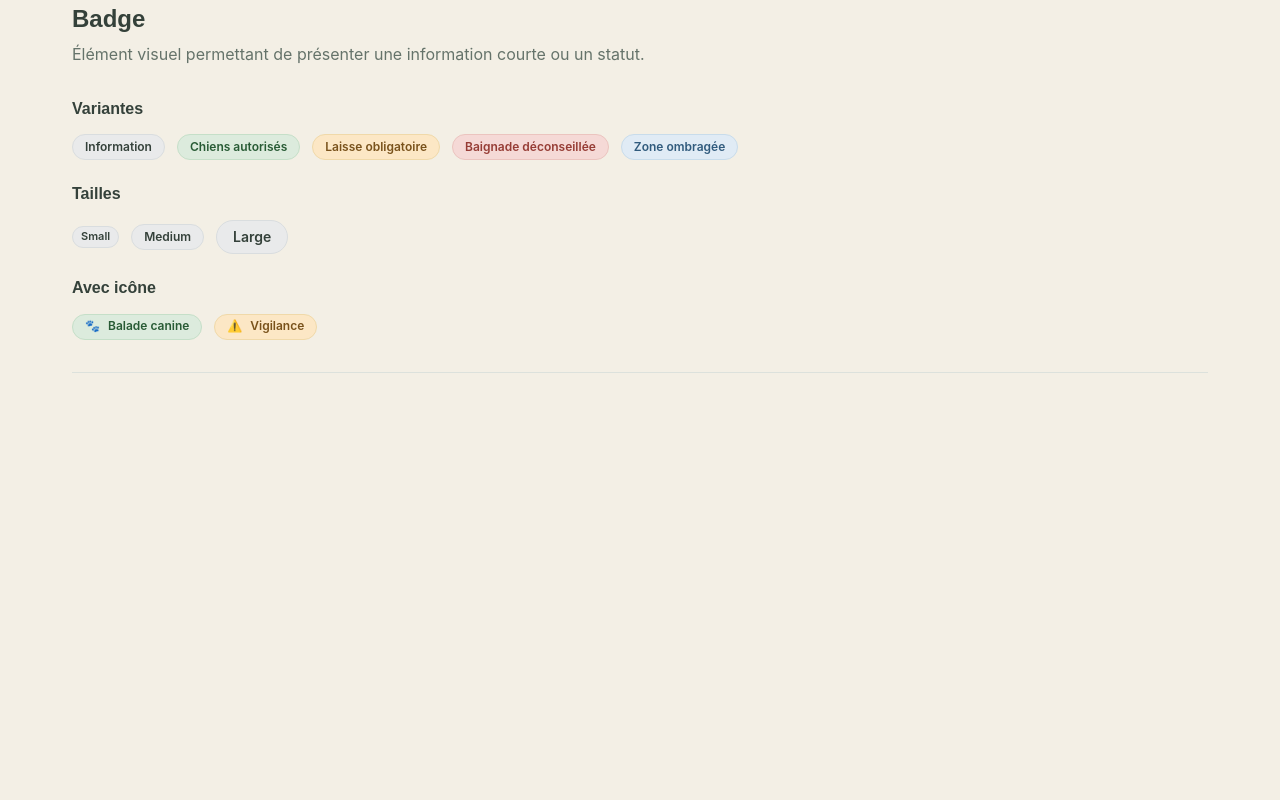
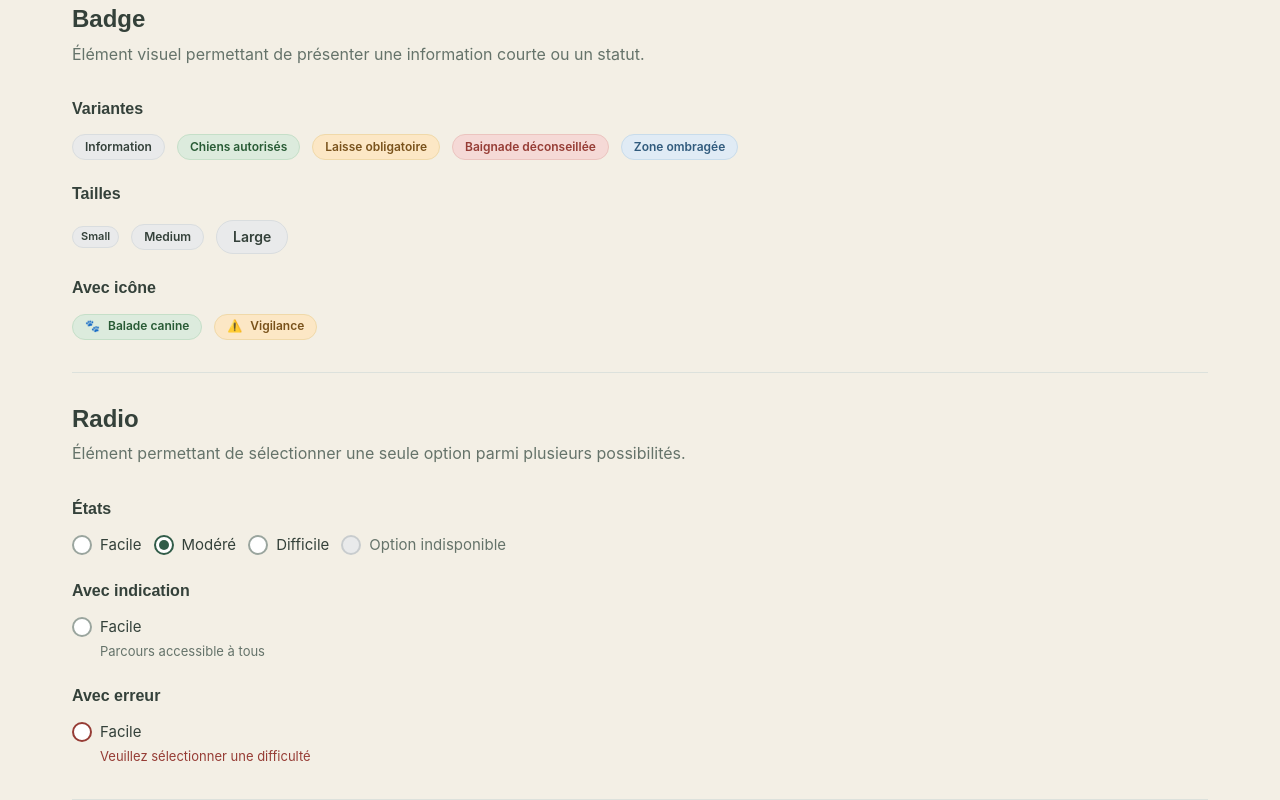
Before and after one commit to Melprcllr/girond-ogs, a React (Vite) app in the folder frontend/: page /design-system in a window 1280 px wide. Shown: the part 2564-3364 px from the top of the page. Before the commit the page ends 2969 px from the top, so only its background shows below. Built offline with nearby package versions, Linux system fonts and the light colour scheme.

Commit message:
feat(frontend): add radio atom to design system

```diff
--- /dev/null
+++ b/frontend/src/components/atoms/Radio/Radio.scss
@@ -0,0 +1,87 @@
+.radio-field {
+    display: flex;
+    flex-direction: column;
+    gap: var(--spacing-1);
+
+    &__hint {
+        margin-left: 28px;
+        color: var(--color-text-secondary);
+        font-size: 0.8125rem;
+    }
+
+    &__error {
+        margin-left: 28px;
+        color: #963c35;
+        font-size: 0.8125rem;
+    }
+}
+
+.radio {
+    display: inline-flex;
+    align-items: center;
+    gap: var(--spacing-2);
+    width: fit-content;
+    cursor: pointer;
+
+    &__input {
+        position: absolute;
+        width: 1px;
+        height: 1px;
+        opacity: 0;
+
+        &:focus-visible+.radio__control {
+            outline: 2px solid var(--color-primary);
+            outline-offset: 3px;
+        }
+
+        &:checked+.radio__control {
+            border-color: var(--color-primary);
+
+            &::after {
+                transform: scale(1);
+            }
+        }
+
+        &:disabled+.radio__control {
+            background-color: var(--color-unknown);
+            border-color: #c8ccce;
+            cursor: not-allowed;
+        }
+
+        &:disabled~.radio__label {
+            color: var(--color-text-secondary);
+            cursor: not-allowed;
+        }
+
+        &[aria-invalid="true"]+.radio__control {
+            border-color: #963c35;
+        }
+    }
+
+    &__control {
+        display: inline-flex;
+        align-items: center;
+        justify-content: center;
+        width: 20px;
+        height: 20px;
+        flex-shrink: 0;
+        border: 2px solid #9aa59e;
+        border-radius: 50%;
+        background-color: var(--color-surface);
+
+        &::after {
+            content: "";
+            width: 10px;
+            height: 10px;
+            border-radius: 50%;
+            background-color: var(--color-primary);
+            transform: scale(0);
+            transition: transform 150ms ease;
+        }
+    }
+
+    &__label {
+        color: var(--color-text-primary);
+        font-size: 0.9375rem;
+    }
+}
--- /dev/null
+++ b/frontend/src/components/atoms/Radio/Radio.tsx
@@ -0,0 +1,65 @@
+import { useId, type InputHTMLAttributes } from "react";
+import "./Radio.scss";
+
+interface RadioProps extends InputHTMLAttributes<HTMLInputElement> {
+    label: string;
+    hint?: string;
+    error?: string;
+}
+
+function Radio({
+    label,
+    hint,
+    error,
+    id,
+    className = "",
+    ...props
+}: RadioProps) {
+    const generatedId = useId();
+    const radioId = id ?? generatedId;
+
+    const hintId = `${radioId}-hint`;
+    const errorId = `${radioId}-error`;
+
+    const describedBy = [
+        hint ? hintId : null,
+        error ? errorId : null,
+    ]
+        .filter(Boolean)
+        .join(" ") || undefined;
+
+    const classes = ["radio", className].filter(Boolean).join(" ");
+
+    return (
+        <div className="radio-field">
+            <label className={classes} htmlFor={radioId}>
+                <input
+                    {...props}
+                    id={radioId}
+                    type="radio"
+                    className="radio__input"
+                    aria-describedby={describedBy}
+                    aria-invalid={error ? true : undefined}
+                />
+
+                <span className="radio__control" aria-hidden="true" />
+
+                <span className="radio__label">{label}</span>
+            </label>
+
+            {hint && (
+                <span id={hintId} className="radio-field__hint">
+                    {hint}
+                </span>
+            )}
+
+            {error && (
+                <span id={errorId} className="radio-field__error">
+                    {error}
+                </span>
+            )}
+        </div>
+    );
+}
+
+export default Radio;
--- a/frontend/src/pages/DesignSystemPage/DesignSystemPage.tsx
+++ b/frontend/src/pages/DesignSystemPage/DesignSystemPage.tsx
@@ -3,6 +3,7 @@ import Input from "../../components/atoms/Input/Input";
 import Checkbox from "../../components/atoms/Checkbox/Checkbox";
 import Select from "../../components/atoms/Select/Select";
 import Badge from "../../components/atoms/Badge/Badge";
+import Radio from "../../components/atoms/Radio/Radio";
 import "./DesignSystemPage.scss";
 
 function DesignSystemPage() {
@@ -253,6 +254,70 @@ function DesignSystemPage() {
                 </div>
             </section>
 
+            <section className="design-system-section">
+                <div className="design-system-section__header">
+                    <h2>Radio</h2>
+                    <p>
+                        Élément permettant de sélectionner une seule option parmi plusieurs
+                        possibilités.
+                    </p>
+                </div>
+
+                <div className="design-system-section__content">
+                    <h3>États</h3>
+
+                    <div className="design-system-section__examples">
+                        <Radio
+                            name="difficulty-example"
+                            value="easy"
+                            label="Facile"
+                        />
+
+                        <Radio
+                            name="difficulty-example"
+                            value="moderate"
+                            label="Modéré"
+                            defaultChecked
+                        />
+
+                        <Radio
+                            name="difficulty-example"
+                            value="difficult"
+                            label="Difficile"
+                        />
+
+                        <Radio
+                            name="difficulty-disabled"
+                            value="disabled"
+                            label="Option indisponible"
+                            disabled
+                        />
+                    </div>
+
+                    <h3>Avec indication</h3>
+
+                    <div className="design-system-section__examples">
+                        <Radio
+                            name="difficulty-hint"
+                            value="easy"
+                            label="Facile"
+                            hint="Parcours accessible à tous"
+                        />
+                    </div>
+
+                    <h3>Avec erreur</h3>
+
+                    <div className="design-system-section__examples">
+                        <Radio
+                            name="difficulty-error"
+                            value="easy"
+                            label="Facile"
+                            error="Veuillez sélectionner une difficulté"
+                        />
+                    </div>
+                </div>
+            </section>
+
         </main>
     );
 }
```
Also changed, not shown: 1 other file (tests, documents, lock files or other folders).
